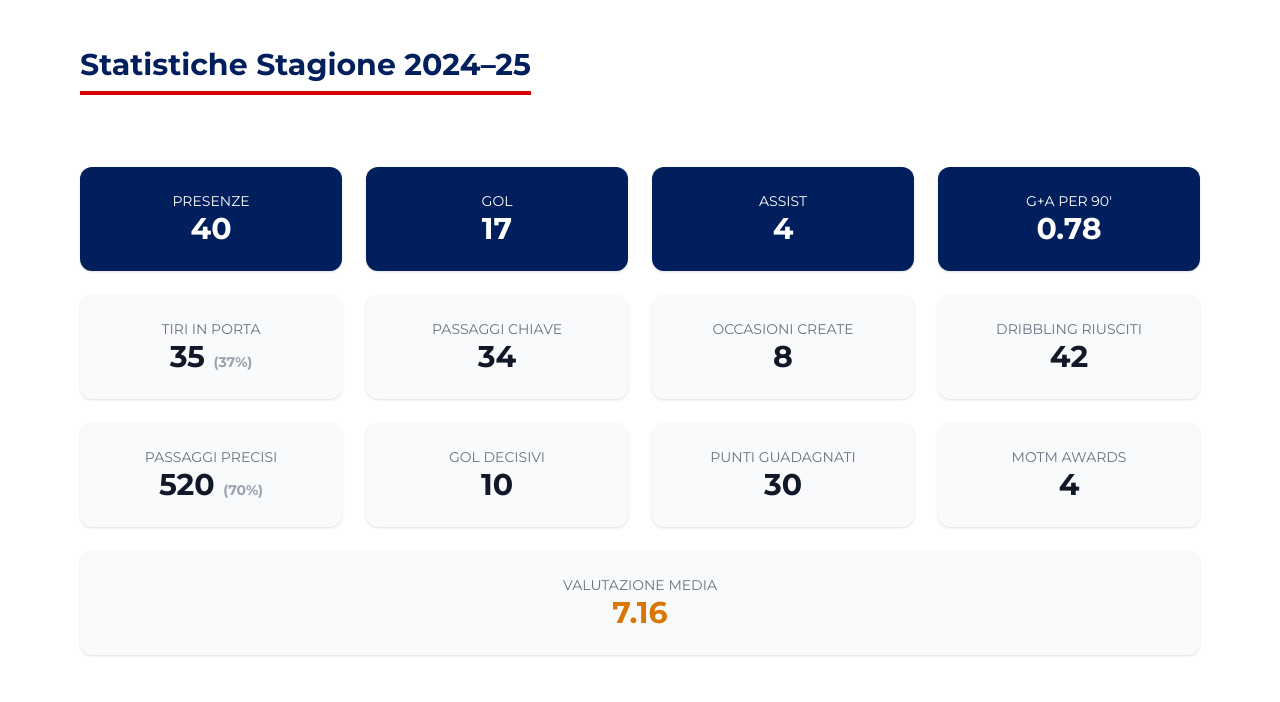
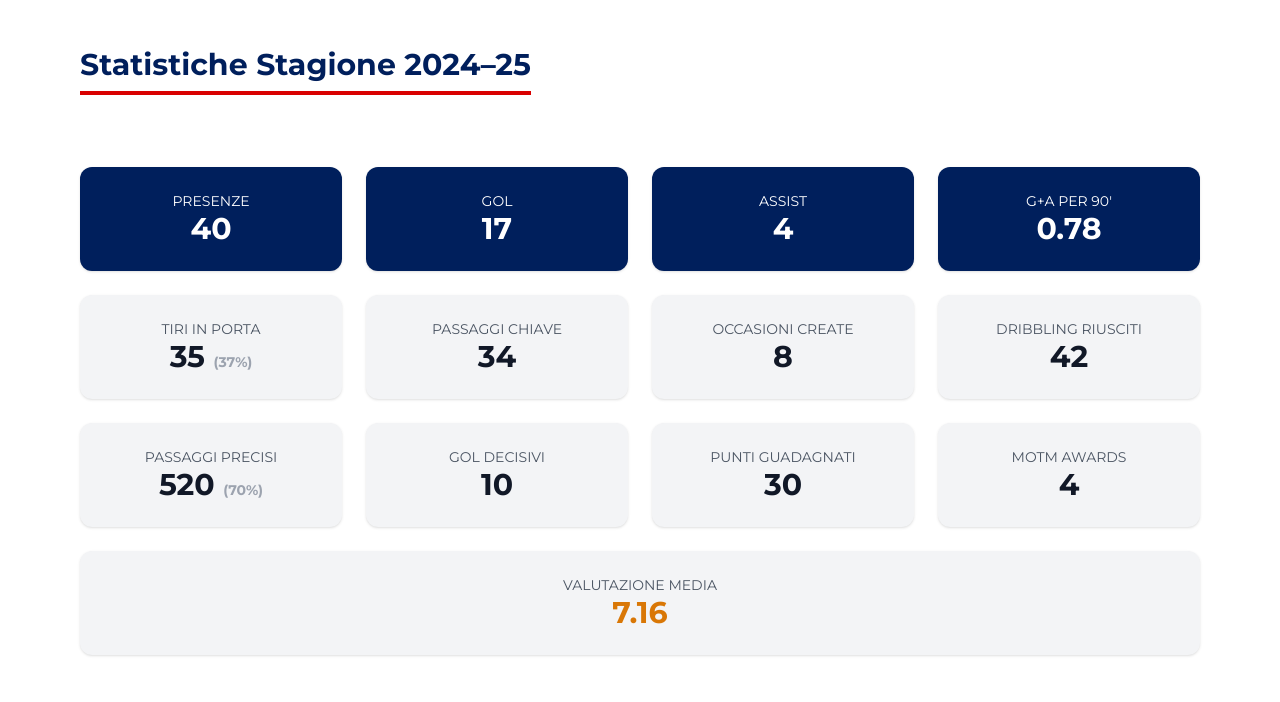
Before and after one commit to FutBolo/riccardo.orsolini.app, a Flask app: page /storico in a window 1280 px wide. Shown: the part 245-947 px from the top of the page. Run offline with Flask 3, Linux system fonts and the light colour scheme; some libraries are stand-ins or nearby versions.

Commit message:
Add files via upload

```diff
--- a/templates/storico.html
+++ b/templates/storico.html
@@ -69,40 +69,40 @@
         <p class="text-sm text-white uppercase">G+A per 90'</p>
         <p class="text-3xl font-bold text-white">0.78</p>
       </div>
-      <div class="bg-gray-50 rounded-xl shadow p-6">
-        <p class="text-sm text-gray-500 uppercase">Tiri in Porta</p>
+      <div class="bg-gray-100 rounded-xl shadow p-6">
+        <p class="text-sm text-gray-600 uppercase">Tiri in Porta</p>
         <p class="text-3xl font-bold">35 <span class="text-sm text-gray-400">(37%)</span></p>
       </div>
-      <div class="bg-gray-50 rounded-xl shadow p-6">
-        <p class="text-sm text-gray-500 uppercase">Passaggi Chiave</p>
+      <div class="bg-gray-100 rounded-xl shadow p-6">
+        <p class="text-sm text-gray-600 uppercase">Passaggi Chiave</p>
         <p class="text-3xl font-bold">34</p>
       </div>
-      <div class="bg-gray-50 rounded-xl shadow p-6">
-        <p class="text-sm text-gray-500 uppercase">Occasioni Create</p>
+      <div class="bg-gray-100 rounded-xl shadow p-6">
+        <p class="text-sm text-gray-600 uppercase">Occasioni Create</p>
         <p class="text-3xl font-bold">8</p>
       </div>
-      <div class="bg-gray-50 rounded-xl shadow p-6">
-        <p class="text-sm text-gray-500 uppercase">Dribbling Riusciti</p>
+      <div class="bg-gray-100 rounded-xl shadow p-6">
+        <p class="text-sm text-gray-600 uppercase">Dribbling Riusciti</p>
         <p class="text-3xl font-bold">42</p>
       </div>
-      <div class="bg-gray-50 rounded-xl shadow p-6">
-        <p class="text-sm text-gray-500 uppercase">Passaggi Precisi</p>
+      <div class="bg-gray-100 rounded-xl shadow p-6">
+        <p class="text-sm text-gray-600 uppercase">Passaggi Precisi</p>
         <p class="text-3xl font-bold">520 <span class="text-sm text-gray-400">(70%)</span></p>
       </div>
-      <div class="bg-gray-50 rounded-xl shadow p-6">
-        <p class="text-sm text-gray-500 uppercase">Gol Decisivi</p>
+      <div class="bg-gray-100 rounded-xl shadow p-6">
+        <p class="text-sm text-gray-600 uppercase">Gol Decisivi</p>
         <p class="text-3xl font-bold">10</p>
       </div>
-      <div class="bg-gray-50 rounded-xl shadow p-6">
-        <p class="text-sm text-gray-500 uppercase">Punti Guadagnati</p>
+      <div class="bg-gray-100 rounded-xl shadow p-6">
+        <p class="text-sm text-gray-600 uppercase">Punti Guadagnati</p>
         <p class="text-3xl font-bold">30</p>
       </div>
-      <div class="bg-gray-50 rounded-xl shadow p-6">
-        <p class="text-sm text-gray-500 uppercase">MOTM Awards</p>
+      <div class="bg-gray-100 rounded-xl shadow p-6">
+        <p class="text-sm text-gray-600 uppercase">MOTM Awards</p>
         <p class="text-3xl font-bold">4</p>
       </div>
-      <div class="bg-gray-50 rounded-xl shadow p-6 col-span-full">
-        <p class="text-sm text-gray-500 uppercase">Valutazione Media</p>
+      <div class="bg-gray-100 rounded-xl shadow p-6 col-span-full">
+        <p class="text-sm text-gray-600 uppercase">Valutazione Media</p>
         <p class="text-3xl font-bold text-[#d97706]">7.16</p>
       </div>
     </div>
```
